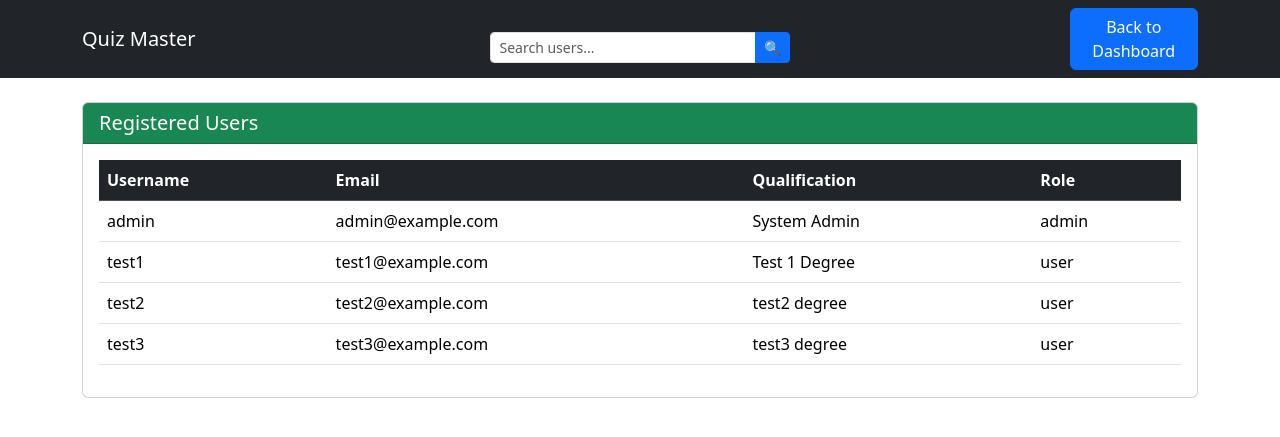
After one commit to ASTITVAAG2005/quiz-master-v1, a Flask app: page /user_info in a window 1280 px wide. The commit adds this page. Shown: the top 437 px of the page. Run offline with Flask 3, Linux system fonts and the light colour scheme; a user stored in the database is signed in.

Commit message:
Enhanced UI with Bootstrap styling and form validation

```diff
--- a/app.py
+++ b/app.py
@@ -1,12 +1,13 @@
 import os
 from flask import Flask, render_template, request, redirect, url_for, session, flash , jsonify ,send_from_directory
 from flask_sqlalchemy import SQLAlchemy
-from datetime import datetime, timedelta, timezone
+from datetime import datetime, timedelta
 
 
 import matplotlib
 matplotlib.use('Agg')
 import matplotlib.pyplot as plt
+import matplotlib.dates as mdates
 # Initializing Flask app
 app = Flask(__name__)
 app.secret_key = "astitva"
@@ -219,6 +220,8 @@ def admin_dashboard():
     return render_template("admin_dashboard.html", users=users, subjects=subjects, quizzes=quizzes, questions=questions, chapters=chapters)
 
 
+
+
 @app.route('/user_dashboard')
 def user_dashboard():
     if 'user_id' not in session or session['role'] != 'user':
@@ -268,6 +271,20 @@ def user_dashboard():
 
 # -------------------------------- Admin Functionalities -------------------------------- #
 
+@app.route('/user_info', methods=['GET'])
+def user_info():
+    if 'user_id' not in session or session['role'] != 'admin':
+        flash("Unauthorized access!", "danger")
+        return redirect(url_for("home"))
+    query = request.args.get('query', '').strip()  # Get search query
+    users = []
+
+    if query:  # If there's a search query, filter results
+        users = User.query.filter(User.Username.ilike(f"%{query}%")).all()
+    else:
+        users = User.query.all()
+
+    return render_template("user_info.html",users=users)
 
 
                 # CRUD Subject
@@ -529,9 +546,13 @@ def user_scores():
     user_id = session['user_id']
     scores = Score.query.filter_by(UserID=user_id).all()
 
+
     # Add a flag for retake eligibility
     for score in scores:
         score.retake_allowed = score.TotalScore < 40  # Check if score is below 40%
+        ist_time = score.TimeStamp + timedelta(hours=5, minutes=30)  # Convert to IST
+        score.ist_time_str = ist_time.strftime('%d-%m-%Y %H:%M:%S')  # Store as new variable
+
 
     return render_template("quiz_scores.html", scores=scores)
 
@@ -704,6 +725,9 @@ def admin_summary():
     return render_template("admin_summary.html")
 
 
+
+
+
 @app.route('/user_summary')
 def user_summary():
     if 'user_id' not in session or session['role'] != 'user':
@@ -747,31 +771,45 @@ def generate_admin_summary():
     plt.close()
 
 
+import matplotlib.pyplot as plt
+import matplotlib.dates as mdates
+from datetime import timedelta
+
 def generate_user_summary(user_id):
     scores = Score.query.filter_by(UserID=user_id).all()
+    IST_OFFSET = timedelta(hours=5, minutes=30)
 
     # Group scores by chapter
     chapter_scores = {}
     for score in scores:
         chapter_name = score.quiz.chapter.Chaptername if score.quiz.chapter else f"Quiz {score.QuizID}"
+        ist_time = score.TimeStamp + IST_OFFSET  # Convert to IST
         if chapter_name not in chapter_scores:
             chapter_scores[chapter_name] = []
-        chapter_scores[chapter_name].append((score.TimeStamp, score.TotalScore))
+        chapter_scores[chapter_name].append((ist_time, score.TotalScore))
 
-    plt.figure(figsize=(10, 6))
+    plt.figure(figsize=(12, 6))
+
     for chapter, data in chapter_scores.items():
         timestamps, scores = zip(*sorted(data))  # Sort by timestamp
         plt.plot(timestamps, scores, marker='o', linestyle='-', label=chapter)
 
-    plt.xlabel("Time")
+    plt.xlabel("Time (IST)")
     plt.ylabel("Score (%)")
     plt.title("User Performance Over Time by Chapter")
     plt.legend(title="Chapters", loc="upper left", bbox_to_anchor=(1,1))
+
+    # Format x-axis to show readable date and time
+    plt.gca().xaxis.set_major_formatter(mdates.DateFormatter('%d %b %Y, %H:%M'))  # Example: "03 Mar 2025, 14:30"
+    plt.gca().xaxis.set_major_locator(mdates.AutoDateLocator())  # Automatically adjust intervals
+
     plt.xticks(rotation=45, ha='right')
     plt.grid(True, linestyle="--", alpha=0.6)
     plt.tight_layout()
+
     plt.savefig("static/user_performance_chart.png")
     plt.close()
+
 
 @app.route('/serve_chart/<filename>')
 def serve_chart(filename):
--- a/templates/quiz_attempt.html
+++ b/templates/quiz_attempt.html
@@ -101,9 +101,9 @@
         let timerInterval = setInterval(updateTimer, 1000);
 
         document.getElementById("quizForm").addEventListener("submit", function () {
-            {% if current_question == total_questions %}
-                sessionStorage.removeItem(`quiz_timer_${quizId}`);
-            {% endif %}
+             if (current_question == total_questions) {
+                sessionStorage.removeItem(`quiz_timer_${quizId}`)
+        }
         });
     </script>
 
--- a/templates/quiz_scores.html
+++ b/templates/quiz_scores.html
@@ -40,7 +40,7 @@
                     <td>{{ score.quiz.QuizID }}</td>
                     <td>{{ score.quiz.chapter.Chaptername }}</td>
                     <td>{{ score.quiz.chapter.subject.Subjectname }}</td>
-                    <td>{{ score.TimeStamp.date() }}</td>
+                    <td>{{ score.ist_time_str }}</td>
                     <td>{{ score.TotalScore }}%</td>
                     <td>
                         <button class="btn btn-info btn-sm" data-bs-toggle="modal" data-bs-target="#viewAnswers{{ score.ScoreID }}">View Answers</button>
--- a/templates/user_dashboard.html
+++ b/templates/user_dashboard.html
@@ -77,13 +77,13 @@
                     <td>{{ data.subject.Subjectname }}</td>
                     <td>{{ data.chapter.Chaptername }}</td>
                     <td>{{ data.quiz.QuestionsR|length }}</td>
-                    <td>{{ data.quiz.Date_of_quiz }}</td>
+                    <td>{{ data.quiz.Date_of_quiz.strftime('%d-%m-%Y') }}</td>
                     <td>{{ data.quiz.Time_duration }}</td>
                     <td>
                         <button class="btn btn-info btn-sm" data-bs-toggle="modal" data-bs-target="#viewQuiz{{ data.quiz.QuizID }}">View</button>
 
                         {% if data.is_expired %}
-                            <span class="badge bg-danger">Expired</span>
+                            <span class="badge bg-danger">Due Date has passed</span>
                         {% else %}
                             <a href="{{ url_for('start_quiz', quiz_id=data.quiz.QuizID) }}" class="btn btn-success btn-sm">Start</a>
                         {% endif %}
--- /dev/null
+++ b/templates/user_info.html
@@ -0,0 +1,88 @@
+<!DOCTYPE html>
+<html lang="en">
+<head>
+    <meta charset="UTF-8">
+    <meta name="viewport" content="width=device-width, initial-scale=1.0">
+    <title>Users Information</title>
+    <link href="https://cdn.jsdelivr.net/npm/bootstrap@5.3.2/dist/css/bootstrap.min.css" rel="stylesheet">
+</head>
+<body>
+    <nav class="navbar navbar-expand-lg navbar-dark bg-dark">
+        <div class="container">
+            <a class="navbar-brand" href="#">Quiz Master</a>
+            <!-- Admin Search Bar (Compact, Centered) -->
+            <div class="container mt-3">
+                <form method="GET" action="{{ url_for('user_info') }}" class="d-flex justify-content-center">
+                    <div class="input-group" style="width: 300px;"> <!-- ✅ Adjusted width -->
+                        <input type="text" class="form-control form-control-sm" name="query"
+                            placeholder="Search users..." value="{{ request.args.get('query', '') }}">
+                        <button class="btn btn-sm btn-primary" type="submit">🔍</button> <!-- ✅ Smaller button -->
+                    </div>
+                </form>
+            </div>
+            <div class="ms-auto">
+                <a href="{{ url_for('admin_dashboard') }}" class="btn btn-primary">Back to Dashboard</a>
+            </div>
+        </div>
+    </nav>
+<!-- Search Results Section (Visible Only When Searching) -->
+{% if query %}
+    <h4>Search Results for "{{ query }}"</h4>
+
+    <!-- Users -->
+    {% if user_results %}
+        <h5>Users</h5>
+        <ul class="list-group mb-3">
+            {% for user in user_results %}
+                <li class="list-group-item">
+                    <strong>{{ user.Username }}</strong> ({{ user.Email }})
+                </li>
+            {% endfor %}
+        </ul>
+    {% endif %}
+    <!-- No Results -->
+    {% if not user_results  %}
+        <p class="text-muted">No results found for "{{ query }}".</p>
+    {% endif %}
+{% endif %}
+
+    <!-- Manage Users -->
+    <div class="container mt-4">
+        <div class="card">
+            <div class="card-header bg-success text-white">
+                <h5 class="mb-0">Registered Users</h5>
+            </div>
+            <div class="card-body">
+                {% if users %}
+                <div class="table-responsive">
+                    <table class="table table-hover">
+                        <thead class="table-dark">
+                            <tr>
+                                <th>Username</th>
+                                <th>Email</th>
+                                <th>Qualification</th>
+                                <th>Role</th>
+
+                            </tr>
+                        </thead>
+                        <tbody>
+                            {% for user in users %}
+                            <tr>
+                                <td>{{ user.Username }}</td>
+                                <td>{{ user.Email }}</td>
+                                <td>{{user.Qualification}}</td>
+                                <td>{{ user.Role }}</td>
+                            </tr>
+                            {% endfor %}
+                        </tbody>
+                    </table>
+                </div>
+                {% else %}
+                <p class="text-muted">No registered users.</p>
+                {% endif %}
+            </div>
+        </div>
+    </div>
+
+</body>
+</html>
```
Also changed, not shown: templates/admin_dashboard.html (+12 -36 lines), templates/index.html (+21 -4 lines), mydatabase.sqlite3, static/Student_exam_cartoon2.jpg (added), static/admin_quiz_statistics.png, static/admin_user_participation.png, static/user_performance_chart.png.
